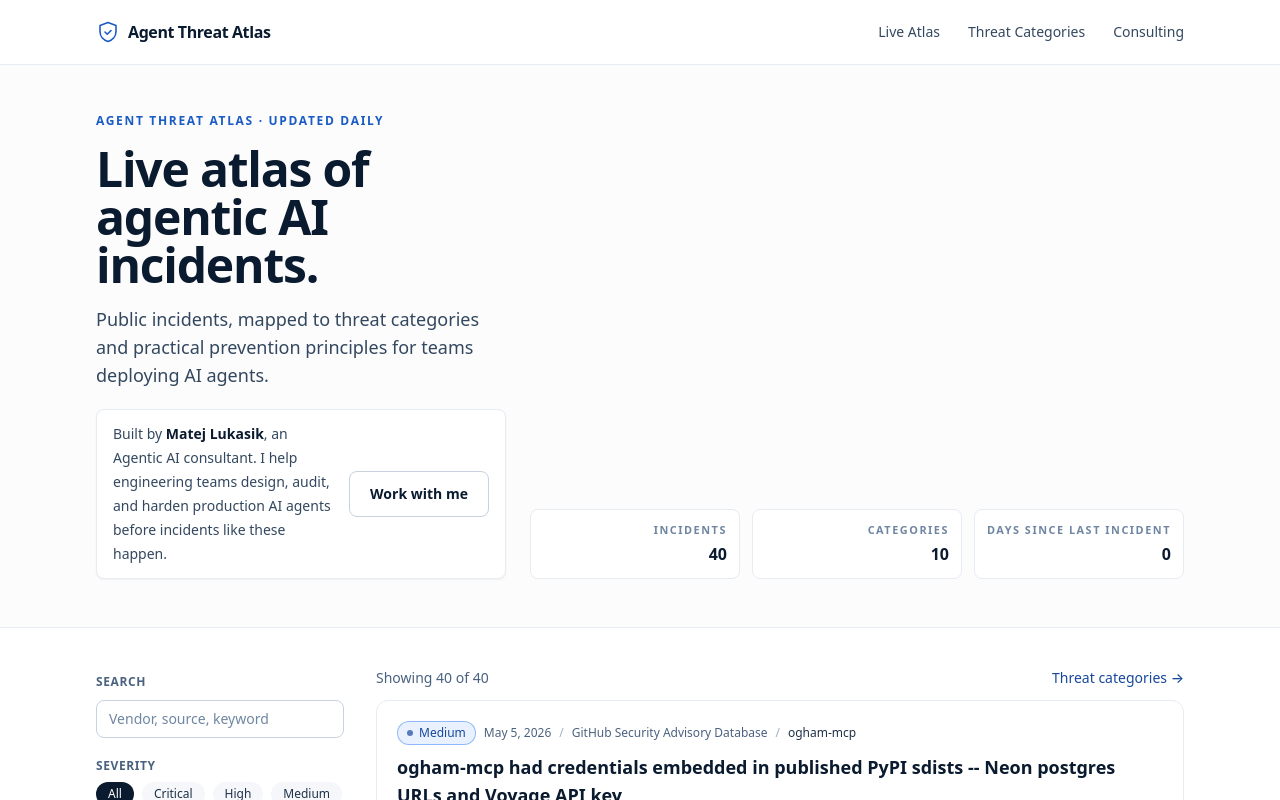
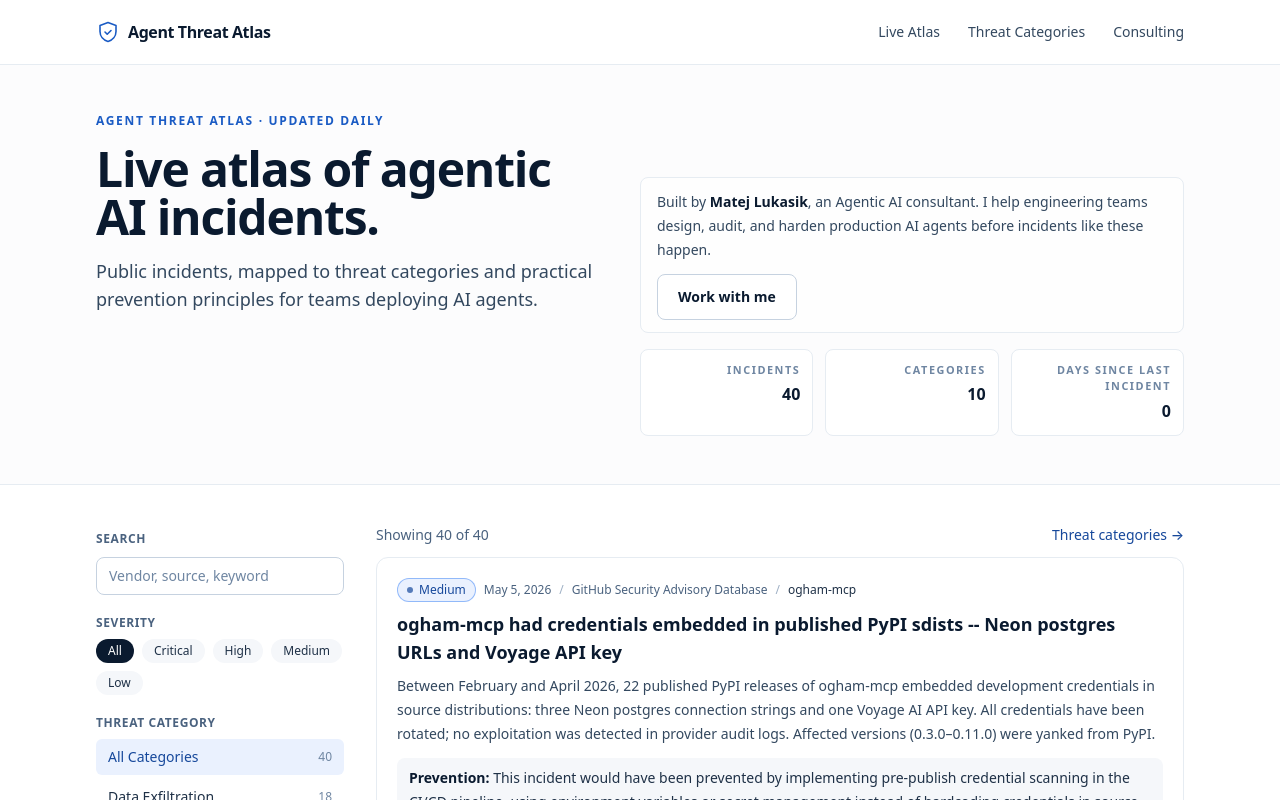
Before and after one commit to matk0/agent-threat-atlas, a Next.js app: page / in a window 1280 px wide. Shown: the top 800 px of the page. Built offline with nearby package versions, Linux system fonts and the light colour scheme.

Commit message:
Fix hero attribution placement

```diff
--- a/app/page.tsx
+++ b/app/page.tsx
@@ -32,7 +32,7 @@ export default function HomePage() {
       <header className="border-b border-ink-100 bg-ink-50/35">
         <div className="container-page py-10 sm:py-12">
           <div className="eyebrow">{messages.home.eyebrow}</div>
-          <div className="mt-4 grid gap-6 lg:grid-cols-[1fr_auto] lg:items-end">
+          <div className="mt-4 grid gap-8 lg:grid-cols-[minmax(0,1fr)_minmax(22rem,34rem)] lg:items-start">
             <div>
               <h1 className="text-3xl font-semibold tracking-tight text-ink-900 sm:text-5xl">
                 {messages.home.heading}
@@ -40,9 +40,10 @@ export default function HomePage() {
               <p className="mt-4 max-w-2xl text-base leading-7 text-ink-600 sm:text-lg">
                 {messages.home.intro}
               </p>
+            </div>
+            <aside className="space-y-4 lg:pt-8">
               <ConsultantAttribution />
-            </div>
-            <dl className="grid grid-cols-3 gap-3 text-right sm:min-w-80">
+              <dl className="grid grid-cols-3 gap-3 text-right">
                 <Stat label={messages.home.incidents} value={String(sorted.length)} />
                 <Stat label={messages.home.categories} value={String(threats.length)} />
                 <Stat
@@ -54,6 +55,7 @@ export default function HomePage() {
                   }
                 />
               </dl>
+            </aside>
           </div>
         </div>
       </header>
@@ -71,7 +73,7 @@ export default function HomePage() {
 
 function ConsultantAttribution() {
   return (
-    <div className="mt-5 flex max-w-3xl flex-col gap-3 rounded-lg border border-ink-100 bg-white px-4 py-3 shadow-sm sm:flex-row sm:items-center sm:justify-between">
+    <div className="flex flex-col items-start gap-3 rounded-lg border border-ink-100 bg-white/75 px-4 py-3">
       <p className="text-sm leading-6 text-ink-600">
         {messages.home.consultantPrefix}{" "}
         <a
@@ -84,7 +86,7 @@ function ConsultantAttribution() {
       </p>
       <a
         href={site.consultant.links.heroContact}
-        className="btn-secondary shrink-0 plausible-event-name=Consulting+Click plausible-event-position=hero"
+        className="btn-secondary shrink-0 plausible-event-name=Consulting+Click plausible-event-position=hero sm:inline-flex"
       >
         {messages.home.consultantCta}
       </a>
```
Also changed, not shown: 1 other file (tests, documents, lock files or other folders). Lines whose indentation alone changed are shown as unchanged.
